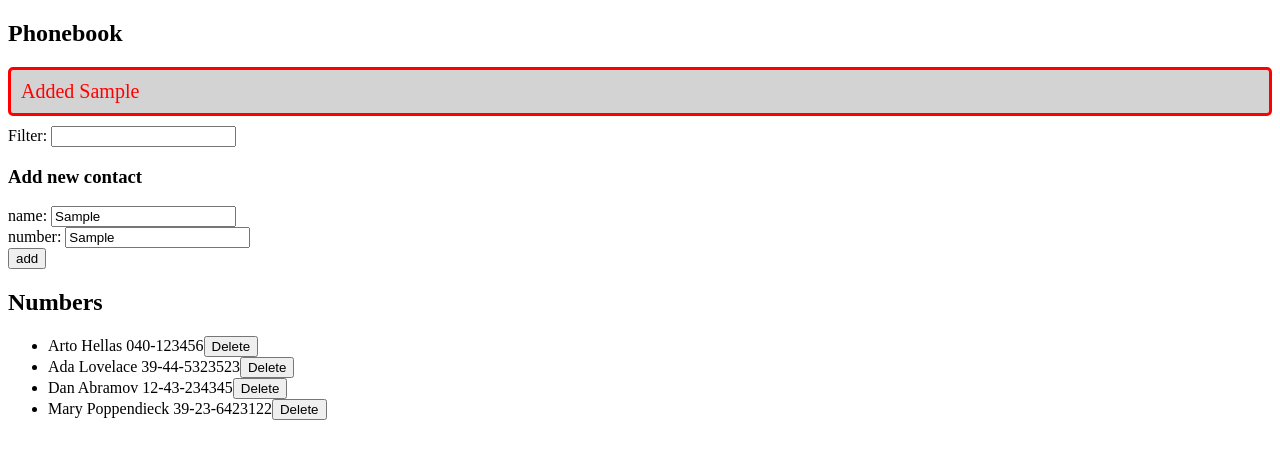
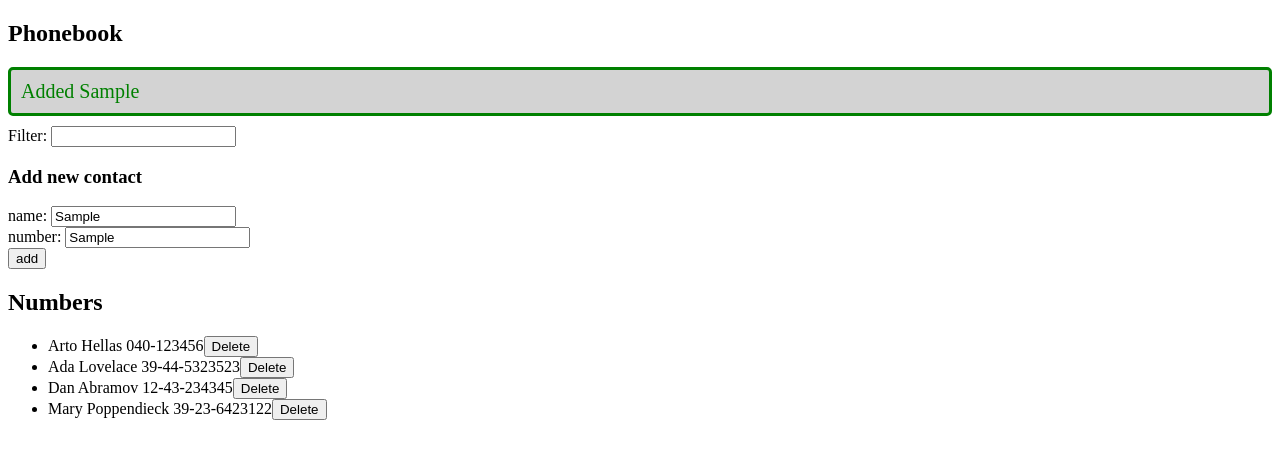
Before and after one commit to LassiKuisma/FullStackOpen2022, a React (Create React App) app in the folder part2/puhelinluettelo/: page / in a window 1280 px wide. Both pictures are taken after typing "Sample", "Sample" into the empty fields and a click on the button "add". Shown: the top 458 px of the page. Built offline with nearby package versions, Linux system fonts and the light colour scheme; no server answers; data requests are answered from the project's data file.

Commit message:
ex 2.19: notification types

```diff
--- a/part2/puhelinluettelo/src/App.js
+++ b/part2/puhelinluettelo/src/App.js
@@ -85,8 +85,10 @@ const App = () => {
         setNewNumber('');
       })
 
-
-    setNotification(`Added ${personObject.name}`)
+    setNotification({
+      "type": "green",
+      "message": `Added ${personObject.name}`
+    })
 
     setTimeout(() => {
       setNotification(null)
@@ -104,7 +106,10 @@ const App = () => {
         ));
       })
 
-    setNotification(`Updated ${personObject.name}`)
+    setNotification({
+      type: "yellow",
+      message: `Updated ${personObject.name}`
+    })
 
     setTimeout(() => {
       setNotification(null)
@@ -143,7 +148,10 @@ const App = () => {
       .then(_response => {
         setPersons(persons.filter(person => person.id !== id))
 
-        setNotification(`Deleted ${name}`)
+        setNotification({
+          type: "red",
+          message: `Deleted ${name}`
+        })
 
         setTimeout(() => {
           setNotification(null)
@@ -186,7 +194,7 @@ const App = () => {
   return (
     <div>
       <h2>Phonebook</h2>
-      <Notification message={notification} />
+      <Notification notification={notification} />
       <Filter value={filter} handler={handleFilterChange} />
       <h3>Add new contact</h3>
       <PersonForm
--- a/part2/puhelinluettelo/src/components/Notification.js
+++ b/part2/puhelinluettelo/src/components/Notification.js
@@ -1,12 +1,18 @@
-const Notification = ({ message }) => {
-    if (message === null) {
+const Notification = ({ notification }) => {
+    if (notification === null || notification === undefined) {
         return null
     }
 
+    let className = "error";
+    if (notification.type === "green") {
+        className = "ok"
+    } else if (notification.type === "yellow") {
+        className = "alert"
+    }
 
     return (
-        <div className="error">
-            {message}
+        <div className={className}>
+            {notification.message}
         </div>
     )
 }
--- a/part2/puhelinluettelo/src/index.css
+++ b/part2/puhelinluettelo/src/index.css
@@ -7,3 +7,23 @@
     padding: 10px;
     margin-bottom: 10px;
 }
+
+.ok {
+    color: green;
+    background: lightgrey;
+    font-size: 20px;
+    border-style: solid;
+    border-radius: 5px;
+    padding: 10px;
+    margin-bottom: 10px;
+}
+
+.alert {
+    color: orange;
+    background: lightgrey;
+    font-size: 20px;
+    border-style: solid;
+    border-radius: 5px;
+    padding: 10px;
+    margin-bottom: 10px;
+}
```
